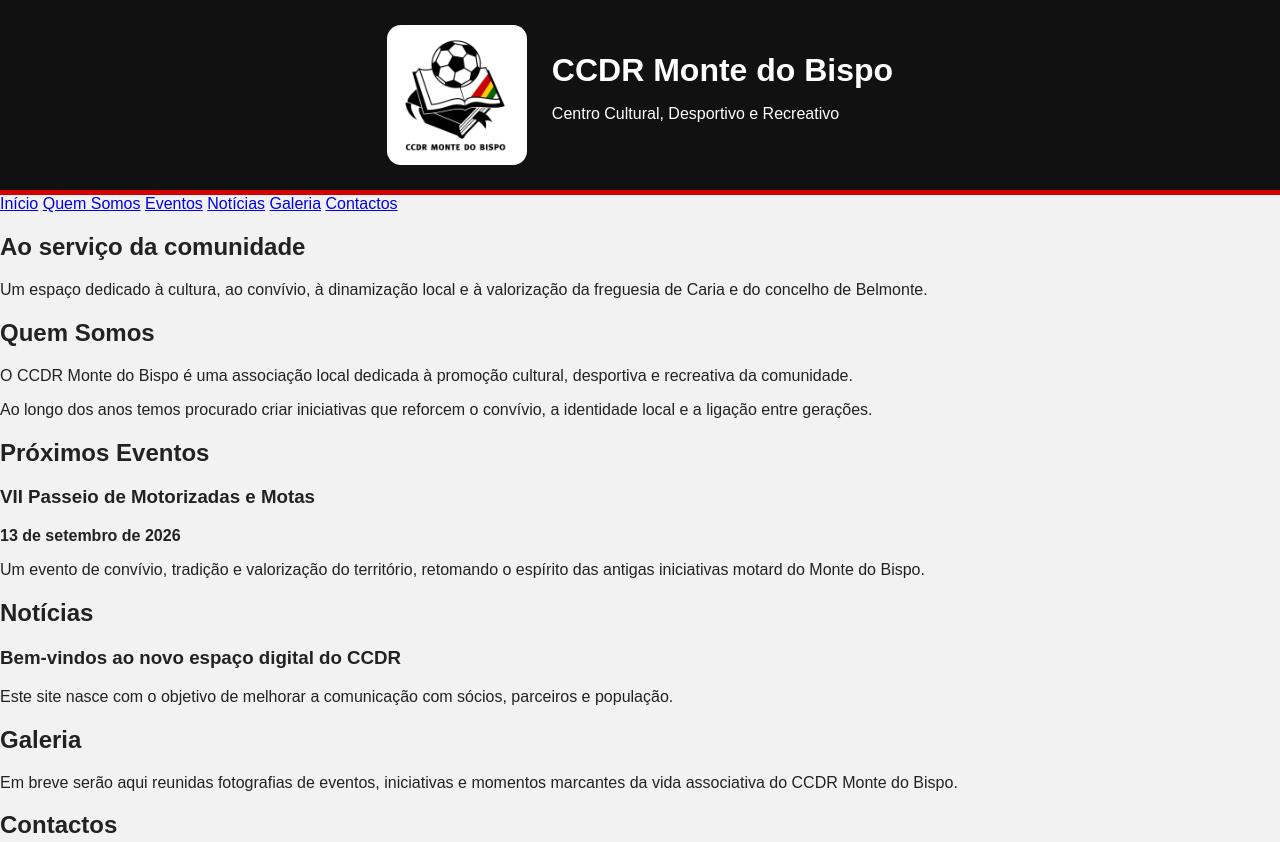
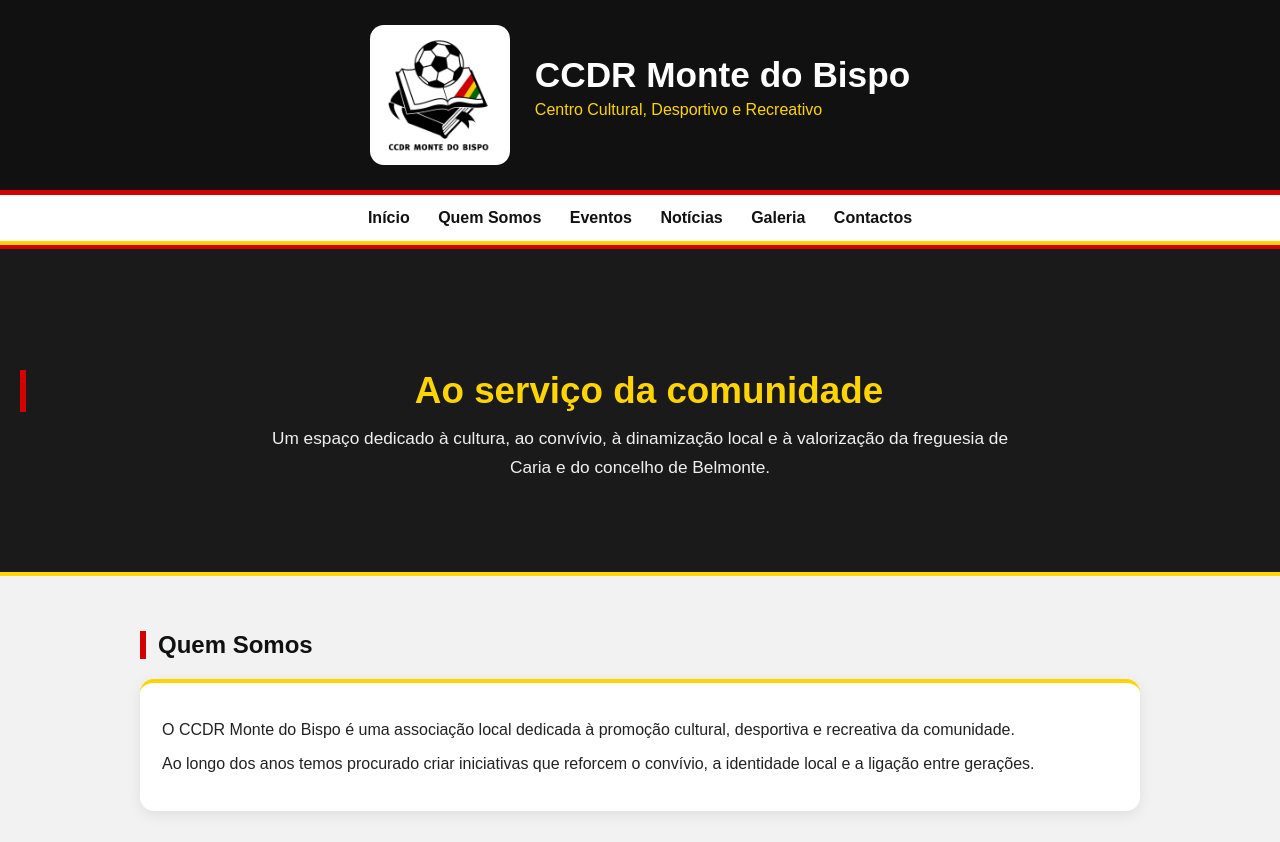
Before and after one commit to ccdrmontedobispo/ccdrmontedobispo.github.io, a plain HTML site: page index.html in a window 1280 px wide. Shown: the top 842 px of the page. Drawn offline with Linux system fonts and the light colour scheme.

Commit message:
Update style.css

```diff
--- a/style.css
+++ b/style.css
@@ -33,3 +33,109 @@ body {
 
 .logo-area h1 {
   margin: 0;
+  font-size: 2.2rem;
+}
+
+.logo-area p {
+  margin-top: 6px;
+  color: #ffd400;
+}
+
+nav {
+  background: white;
+  padding: 14px;
+  text-align: center;
+  border-bottom: 4px solid #ffd400;
+}
+
+nav a {
+  color: #111;
+  text-decoration: none;
+  margin: 0 12px;
+  font-weight: bold;
+}
+
+nav a:hover {
+  color: #d40000;
+}
+
+.hero {
+  background: #1a1a1a;
+  color: white;
+  text-align: center;
+  padding: 90px 20px;
+  border-top: 4px solid #d40000;
+  border-bottom: 4px solid #ffd400;
+}
+
+.hero h2 {
+  font-size: 2.3rem;
+  margin-bottom: 12px;
+  color: #ffd400;
+}
+
+.hero p {
+  max-width: 760px;
+  margin: auto;
+  font-size: 1.08rem;
+  line-height: 1.7;
+  color: #f0f0f0;
+}
+
+main {
+  max-width: 1000px;
+  margin: auto;
+  padding: 35px 20px;
+}
+
+section {
+  margin-bottom: 45px;
+}
+
+h2 {
+  color: #111;
+  border-left: 6px solid #d40000;
+  padding-left: 12px;
+}
+
+.card {
+  background: white;
+  padding: 22px;
+  border-radius: 14px;
+  margin-top: 15px;
+  box-shadow: 0 4px 14px rgba(0,0,0,0.08);
+  border-top: 4px solid #ffd400;
+}
+
+.card h3 {
+  color: #111;
+}
+
+footer {
+  background: #111;
+  color: white;
+  text-align: center;
+  padding: 28px;
+  margin-top: 40px;
+  border-top: 4px solid #008000;
+}
+
+@media (max-width: 700px) {
+  .logo-area {
+    flex-direction: column;
+    text-align: center;
+  }
+
+  .logo-area h1 {
+    font-size: 1.7rem;
+  }
+
+  nav a {
+    display: inline-block;
+    margin: 6px;
+  }
+
+  .hero h2 {
+    font-size: 1.8rem;
+  }
+}
```
